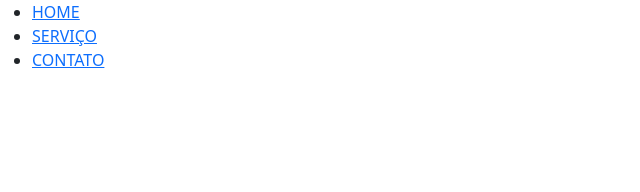
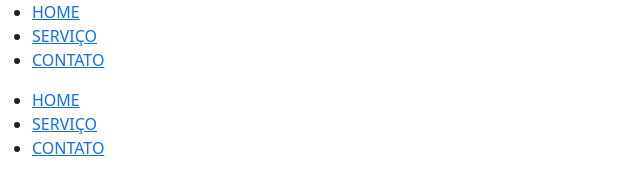
Before and after one commit to tauanealvesg/FrontEnders, a plain HTML site: page index.html in a window 1280 px wide. Both pictures are taken after a click on the link "HOME". Shown: the whole page, without its empty margins (0-640 px from the left). Drawn offline with nearby package versions, Linux system fonts and the light colour scheme; no server answers.

Commit message:
Subindo menu dinamico

```diff
--- a/index.html
+++ b/index.html
@@ -9,23 +9,24 @@
  <script src="https://cdn.jsdelivr.net/npm/@popperjs/core@2.11.6/dist/umd/popper.min.js" integrity="sha384-oBqDVmMz9ATKxIep9tiCxS/Z9fNfEXiDAYTujMAeBAsjFuCZSmKbSSUnQlmh/jp3" crossorigin="anonymous"></script>
  <script src="https://cdn.jsdelivr.net/npm/bootstrap@5.2.2/dist/js/bootstrap.min.js" integrity="sha384-IDwe1+LCz02ROU9k972gdyvl+AESN10+x7tBKgc9I5HFtuNz0wWnPclzo6p9vxnk" crossorigin="anonymous"></script>
  <title>Document</title>
+ <script src="./js/index.js"></script>
 </head>
 <body>
  <header>
   <ul>
-    <li><a href="#" onclick="abrirPag('home')">HOME</a></li>
-    <li><a href="#" onclick="abrirPag('servico')">SERVIÇO</a></li>
+    <li><a href="#" onclick="abrirPag('index')">HOME</a></li>
+    <li><a href="#" onclick="abrirPag('servicos')">SERVIÇO</a></li>
     <li><a href="#" onclick="abrirPag('contato')">CONTATO</a></li>
   </ul>
  </header>
  <body>
-  <div class="paginas">
+  <div class="paginas" id="paginas">
 
   </div>
  </body>
 </body>
  <script src="https://code.jquery.com/jquery-3.6.1.min.js"></script>
- <script src="js/index.js"></script>
+
  <footer>
 
  </footer>
--- a/js/index.js
+++ b/js/index.js
@@ -1,10 +1,12 @@
+
 function abrirPag(param){
-  let localPag = $('.paginas');
+  let localPag = document.getElementById('paginas');
   let pag = new XMLHttpRequest();
 
   pag.onreadystatechange = () =>{
     if(pag.readyState == 4 && pag.status == 200){
-      localPag.innerHTML = pag.response
+      localPag.innerHTML = pag.response;
+
     }
   }
 
```
Also changed, not shown: contato.html (renamed from pages/contato.html), servicos.html (renamed from pages/servicos.html).
